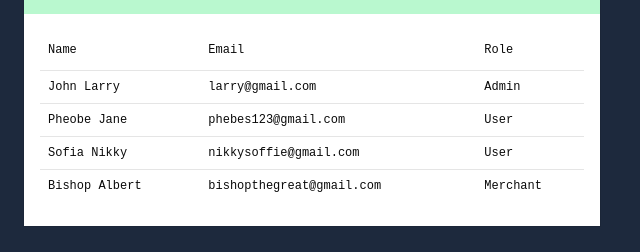
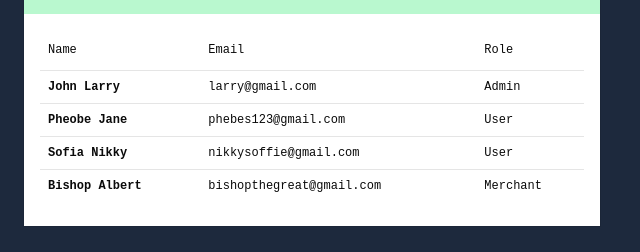
Before and after one commit to abrahambishopcodes/tanstack-table, a React (Vite) app: page / in a window 1280 px wide. Shown: the part 134-386 px from the top of the page, without its empty margins (0-640 px from the left). Built offline with nearby package versions, Linux system fonts and the light colour scheme.

Commit message:
refactor: implement dynamic table rendering using flexRender and header groups

```diff
--- a/src/sample-table1.tsx
+++ b/src/sample-table1.tsx
@@ -8,12 +8,15 @@ import {
 } from "./components/ui/table";
 import { Card, CardHeader, CardTitle, CardContent } from "./components/ui/card";
 
-import { useReactTable, createColumnHelper, getCoreRowModel } from "@tanstack/react-table";
+import {
+  useReactTable,
+  createColumnHelper,
+  getCoreRowModel,
+  flexRender,
+} from "@tanstack/react-table";
 import { useMemo } from "react";
 
-
 const SampleTable1 = () => {
-
   // TData type
   interface User {
     name: string;
@@ -29,55 +32,59 @@ const SampleTable1 = () => {
         name: "John Larry",
         email: "larry@gmail.com",
         role: "Admin",
-        status: "Active"
+        status: "Active",
       },
       {
         name: "Pheobe Jane",
         email: "phebes123@gmail.com",
         role: "User",
-        status: "Inactive"
+        status: "Inactive",
       },
       {
         name: "Sofia Nikky",
         email: "nikkysoffie@gmail.com",
         role: "User",
-        status: "Active"
+        status: "Active",
       },
       {
         name: "Bishop Albert",
         email: "bishopthegreat@gmail.com",
         role: "Merchant",
-        status: "Active"
-      }
-    ], [])
+        status: "Active",
+      },
+    ],
+    [],
+  );
 
   const columnHelper = createColumnHelper<User>();
 
   // Table columns
-    const columns = useMemo(() => [
+  const columns = useMemo(
+    () => [
       columnHelper.accessor("name", {
         header: "Name",
-        cell: props => <span>{props.getValue()}</span>
+        cell: (props) => <span className="font-bold">{props.getValue()}</span>,
       }),
       columnHelper.accessor("email", {
         header: "Email",
-        cell: props => <span>{props.getValue()}</span>
+        cell: (props) => <span>{props.getValue()}</span>,
       }),
       columnHelper.accessor("role", {
         header: "Role",
-        cell: props => <span>{props.getValue()}</span>
-      })
-    ], [columnHelper])
+        cell: (props) => <span>{props.getValue()}</span>,
+      }),
+    ],
+    [columnHelper],
+  );
 
   // Table instance
   const table = useReactTable({
     data: data,
     columns: columns,
-      getCoreRowModel: getCoreRowModel()
-    })
+    getCoreRowModel: getCoreRowModel(),
+  });
 
-    const rows = table.getRowModel().rows
-
+  const rows = table.getRowModel().rows;
 
   return (
     <Card className="p-0">
@@ -87,22 +94,29 @@ const SampleTable1 = () => {
       <CardContent className="pb-6">
         <Table>
           <TableHeader>
-            <TableRow>
-              <TableHead>Name</TableHead>
-              <TableHead>Email</TableHead>
-              <TableHead>Role</TableHead>
+            {table.getHeaderGroups().map((headerGroup) => (
+              <TableRow key={headerGroup.id}>
+                {headerGroup.headers.map((header) => (
+                  <TableHead colSpan={header.colSpan} key={header.id}>
+                    {flexRender(
+                      header.column.columnDef.header,
+                      header.getContext(),
+                    )}
+                  </TableHead>
+                ))}
               </TableRow>
+            ))}
           </TableHeader>
           <TableBody>
-            {
-              rows.map(row => (
+            {rows.map((row) => (
               <TableRow key={row.id}>
-                  <TableCell>{row.getValue("name")}</TableCell>
-                  <TableCell>{row.getValue("email")}</TableCell>
-                  <TableCell>{row.getValue("role")}</TableCell>
+                {row.getVisibleCells().map((cell) => (
+                  <TableCell key={cell.id}>
+                    {flexRender(cell.column.columnDef.cell, cell.getContext())}
+                  </TableCell>
+                ))}
               </TableRow>
-              ))
-            }
+            ))}
           </TableBody>
         </Table>
       </CardContent>
```
Lines whose indentation alone changed are shown as unchanged.
